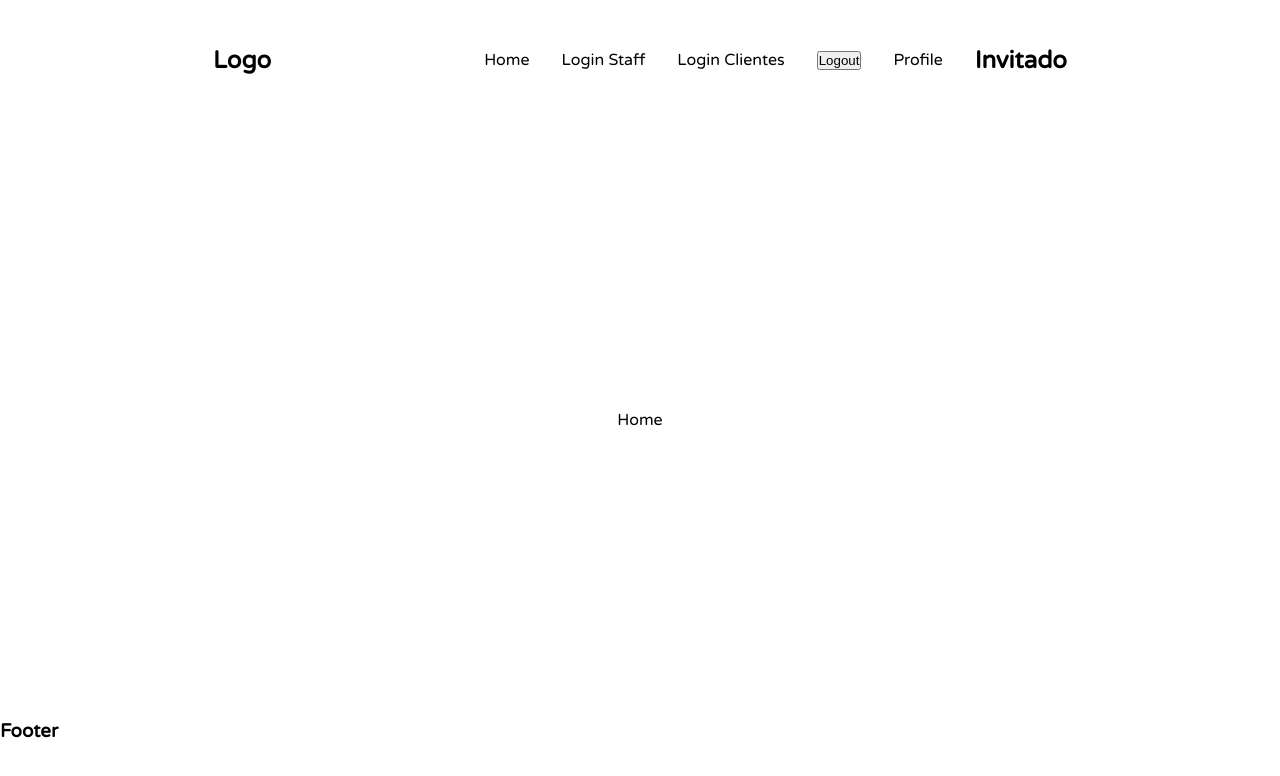
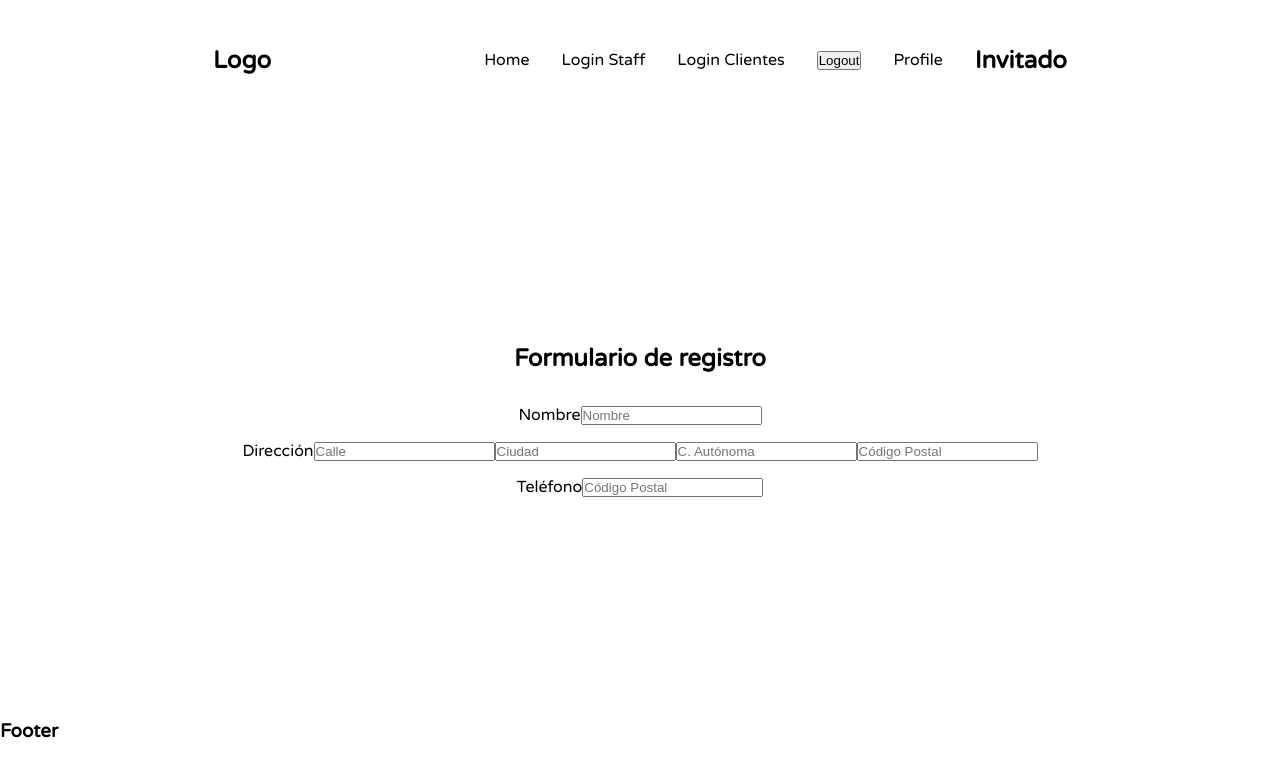
Before and after one commit to virginia-zuror/_NeoVet_, a React (Vite) app: page / in a window 1280 px wide. Shown: the top 776 px of the page. Built offline with nearby package versions, Linux system fonts and the light colour scheme; no server answers.

Commit message:
printing form-home

```diff
--- a/src/pages/Home/Home.jsx
+++ b/src/pages/Home/Home.jsx
@@ -1,27 +1,76 @@
 import './Home.css';
-
+import { useForm } from 'react-hook-form';
+import { useNavigate } from 'react-router-dom';
 import { useContext, useEffect, useState } from 'react';
-
-
 import { NeovetContext } from '../../context/neovetContext';
 import { API } from '../../services/API.js';
 
 const Home = () => {
-  const [staff, setStaff] = useState([]);
-  const [loaded, setLoaded] = useState(false);
+  const { register, handleSubmit } = useForm();
+  let navigate = useNavigate();
 
-  const getStaff = () => {
-    API.get('/staff').then((res) => {
-      setStaff(res.data);
-      setLoaded(true);
-    });
-  };
+  const formSubmit = (formData) => {
 
-  useEffect(() => {
-    getStaff();
-  }, []);
+  }
 
-  return <main>Home</main>;
+  return (
+    <main>
+      <h2>Formulario de registro</h2>
+      <form onSubmit={handleSubmit(register)}>
+        <div className="container-name">
+          <label htmlFor="name">Nombre</label>
+          <input
+            type="text"
+            id="name"
+            name="name"
+            placeholder="Nombre"
+            {...register('name')}
+          />
+        </div>
+        <div className="container-address">
+          <label htmlFor="address">Dirección</label>
+            <input
+              type="text"
+              id="adress"
+              name="street"
+              placeholder="Calle"
+              {...register('street')}
+            />
+            <input
+              type="text"
+              id="adress"
+              name="city"
+              placeholder="Ciudad"
+              {...register('city')}
+            />
+            <input
+              type="text"
+              id="adress"
+              name="region"
+              placeholder="C. Autónoma"
+              {...register('region')}
+            />
+            <input
+            type="text"
+            id="adress"
+            name="postalCode"
+            placeholder="Código Postal"
+            {...register('postalCode')}
+            />
+        </div>
+        <div className="container-phone">
+          <label htmlFor="telephone">Teléfono</label>
+          <input
+            type="text"
+            id="adress"
+            name="postalCode"
+            placeholder="Código Postal"
+            {...register('postalCode')}
+            />
+        </div>
+      </form>
+    </main>
+  );
 };
 
 export default Home;
```
